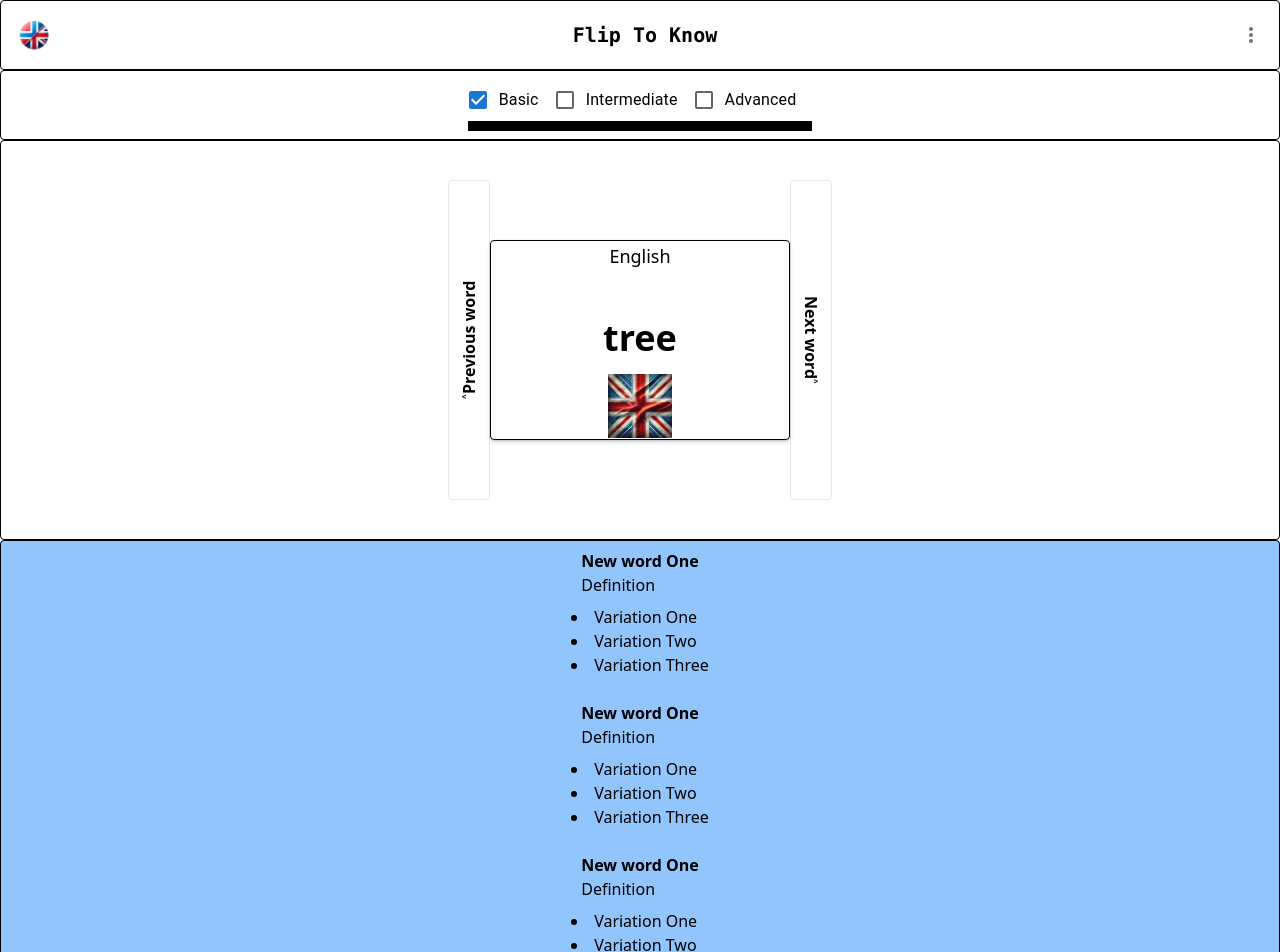
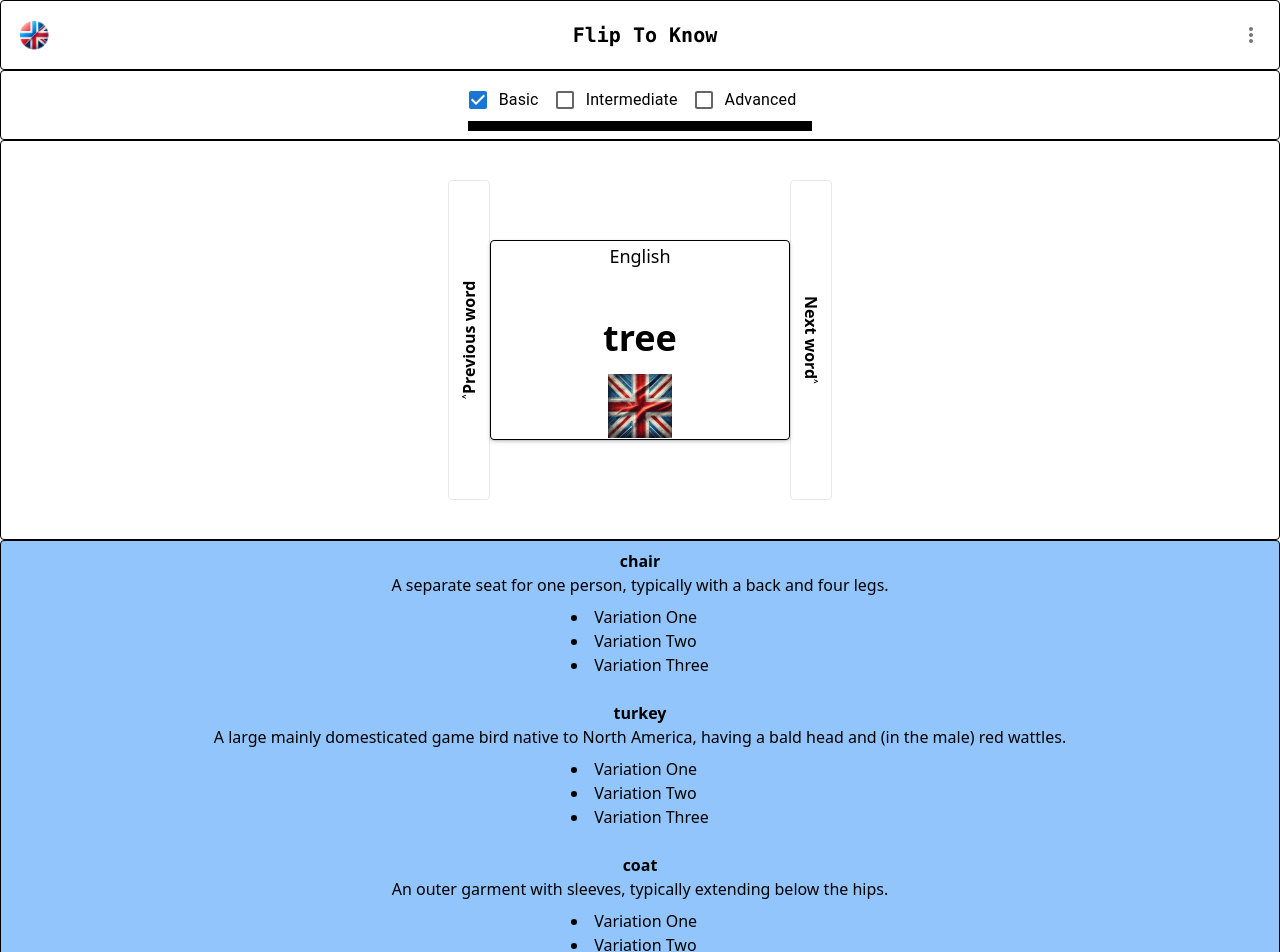
Before and after one commit to nborcic/Flip_Card_Norsk-App, a React (Vite) app: page / in a window 1280 px wide. Shown: the top 952 px of the page. Built offline with nearby package versions, Linux system fonts and the light colour scheme; a web font is replaced by a local one.

Commit message:
new worsd variations missing, some style changes

```diff
--- a/src/components/NewWords.jsx
+++ b/src/components/NewWords.jsx
@@ -1,14 +1,26 @@
 import React from "react";
 import wordList from "/public/NewWords.json";
-//make a list of new words in a 3word object and display them in a list of new words
-//after 5min of wait time, the list will be updated with new words
+
 const NewWords = () => {
+  const firstRandom = Math.floor(Math.random() * wordList.length);
+  const secondRandom = Math.floor(Math.random() * wordList.length);
+  const thirdRandom = Math.floor(Math.random() * wordList.length);
+
+  const word = wordList[firstRandom].word;
+  const wordd = wordList[secondRandom].word;
+  const worddd = wordList[thirdRandom].word;
+
+  const def = wordList[firstRandom].definition;
+  const deff = wordList[secondRandom].definition;
+  const defff = wordList[thirdRandom].definition;
   return (
     <div>
       <div className="flex justify-center items-center rounded bg-blue-300 p-2  border flex-col border-black">
         <section className="mb-2">
-          <p className="font-bold">New word One</p>
-          <p>Definition</p>
+          <p className="font-bold flex justify-center items-center">{word}</p>
+          <p className="flex justify-center items-center w-[80vw]">
+            {def}
+          </p>
         </section>
         <section>
           <li>Variation One</li>
@@ -17,8 +29,8 @@ const NewWords = () => {
         </section>
         <br />
         <section className="mb-2">
-          <p className="font-bold">New word One</p>
-          <p>Definition</p>
+          <p className="font-bold flex justify-center items-center">{wordd}</p>
+          <p className="flex justify-center items-center w-[80vw]">{deff}</p>
         </section>
         <section>
           <li>Variation One</li>
@@ -27,8 +39,8 @@ const NewWords = () => {
         </section>
         <br />
         <section className="mb-2">
-          <p className="font-bold">New word One</p>
-          <p>Definition</p>
+          <p className="font-bold flex justify-center items-center">{worddd}</p>
+          <p className="flex justify-center items-center w-[80vw]">{defff}</p>
         </section>
         <section>
           <li>Variation One</li>
```
